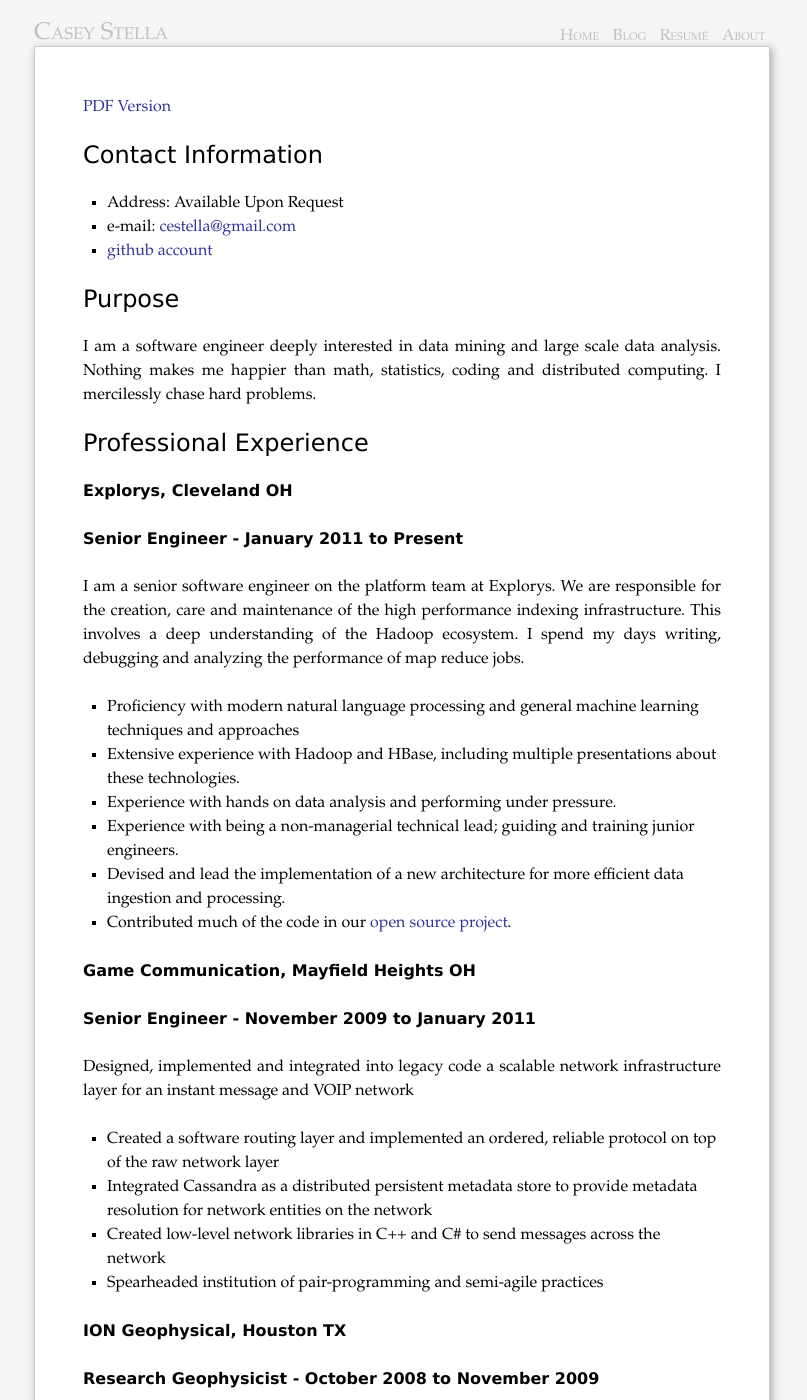
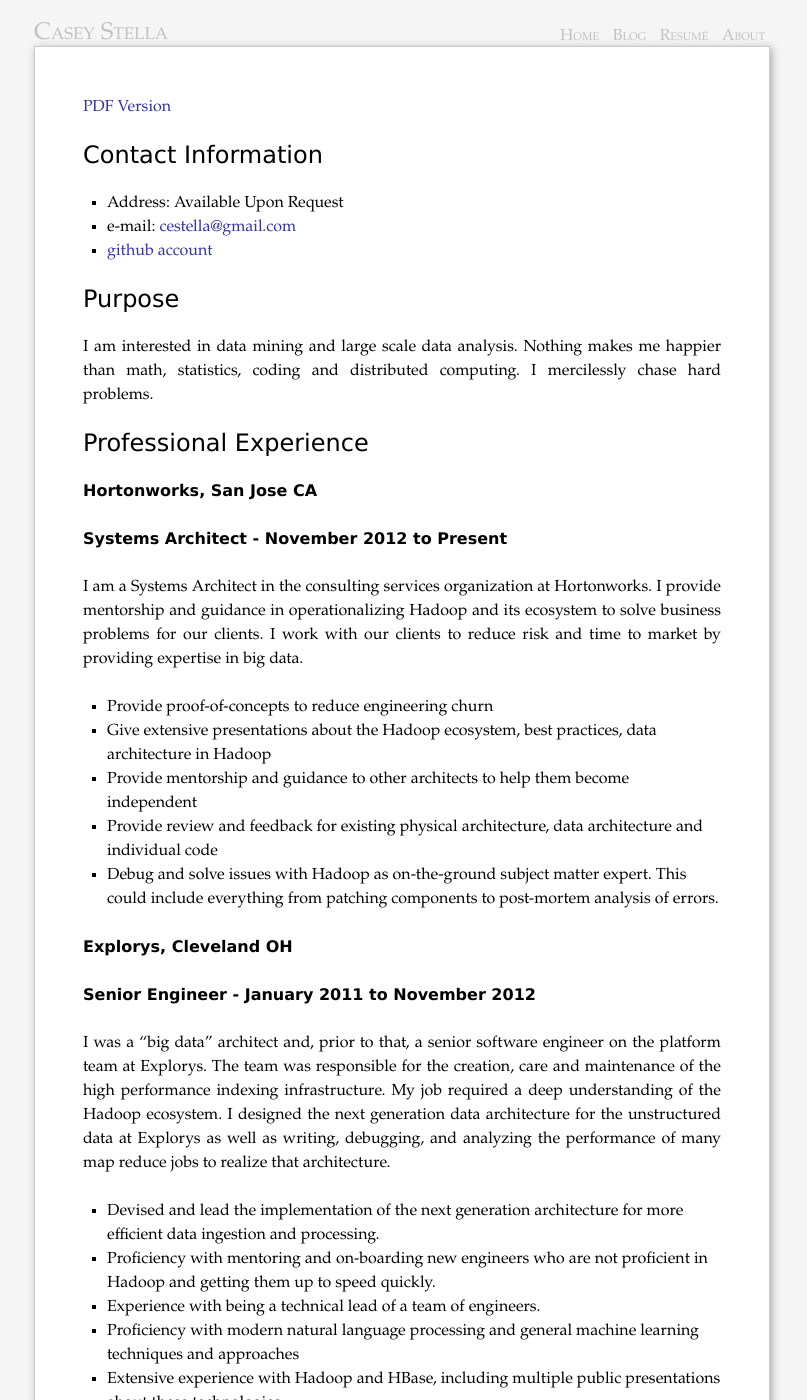
Before and after one commit to cestella/Casey-s-Public-Blog, a Jekyll site: the page built from resume/index.markdown, in a window 1280 px wide and 1400 px high. Shown: the whole window, without its empty margins (238-1045 px from the left). Built offline with Jekyll 4.4.1, drawn with Linux system fonts in a browser that asks for light colours; Markdown is read by kramdown in place of the engine named in the settings; some of the changed text lies outside the part shown.

Commit message:
Updating resume to include hortonworks.

```diff
--- a/resume/index.markdown
+++ b/resume/index.markdown
@@ -18,27 +18,43 @@
 
 Purpose
 =======
-I am a software engineer deeply interested in data mining and large scale data analysis.
+I am interested in data mining and large scale data analysis.
 Nothing makes me happier than math, statistics, coding and distributed computing.
 I mercilessly chase hard problems.
 
 Professional Experience
 =======================
 
+##Hortonworks, San Jose CA
+
+##Systems Architect - November 2012 to Present
+I am a Systems Architect in the consulting services organization at Hortonworks.  I provide
+mentorship and guidance in operationalizing Hadoop and its ecosystem to solve business problems
+for our clients.  I work with our clients to reduce risk and time to market by providing expertise
+in big data.
+
+* Provide proof-of-concepts to reduce engineering churn
+* Give extensive presentations about the Hadoop ecosystem, best practices, data architecture in Hadoop
+* Provide mentorship and guidance to other architects to help them become independent
+* Provide review and feedback for existing physical architecture, data architecture and individual code
+* Debug and solve issues with Hadoop as on-the-ground subject matter expert.  This could include everything from patching components to post-mortem analysis of errors.
+
 ##Explorys, Cleveland OH
 
-##Senior Engineer - January 2011 to Present
-I am a senior software engineer on the platform team at Explorys. We are responsible for the creation, care and
-maintenance of the high performance indexing infrastructure.  This involves a deep understanding
-of the Hadoop ecosystem.  I spend my days writing, debugging and analyzing the performance of map reduce jobs.
+##Senior Engineer - January 2011 to November 2012
+I was a "big data" architect and, prior to that, a senior software engineer on the platform team at Explorys.
+The team was responsible for the creation, care and maintenance of the high performance indexing infrastructure.
+My job required a deep understanding of the Hadoop ecosystem.  I designed the next generation data
+architecture for the unstructured data at Explorys as well as writing, debugging, and analyzing the
+performance of many map reduce jobs to realize that architecture.
 
-* Proficiency with modern natural language processing and general
- machine learning techniques and approaches
-* Extensive experience with Hadoop and HBase, including multiple presentations about these technologies.
+* Devised and lead the implementation of the next generation architecture for more efficient data ingestion and processing.
+* Proficiency with mentoring and on-boarding new engineers who are not proficient in Hadoop and getting them up to speed quickly.
+* Experience with being a technical lead of a team of engineers.
+* Proficiency with modern natural language processing and general machine learning techniques and approaches
+* Extensive experience with Hadoop and HBase, including multiple public presentations about these technologies.
 * Experience with hands on data analysis and performing under pressure.
-* Experience with being a non-managerial technical lead; guiding and training
- junior engineers.
-* Devised and lead the implementation of a new architecture for more efficient data ingestion and processing.
+* Designed and wrote a layer on top of MapReduce to make the task of writing MapReduce jobs easier and more safe for Junior Engineers.
 * Contributed much of the code in our [open source project](http://github.com/ExplorysMedical/Apothecary).
 
 ## Game Communication, Mayfield Heights OH
@@ -107,6 +123,12 @@
 Selected Publications, Patents & Talks
 ======================================
 
+* "Fast Map Reduce over HBase",
+  _Strata/Hadoop World Apache HBase Meetup, NYC_, Invited Talk
+
+* "SYSTEM AND METHOD FOR USING AN EDITABLE LIFECYCLE EVENT DISTRIBUTION LIST WITH A SERVICE METADATA REPOSITORY",
+  _Patent Issued March 27, 2012_, Patent number 8145680, Oracle Corporation
+
 * J. Maurice Rojas, Frederic Bihan, and Casey Stella
     "[Faster Real Feasibility via Circuit Discriminants](/files/papers/faster_real_feasibility_via_circuit_discrimination.pdf)",
     In _Proceedings of ISSAC 2009_, pp. 39-46, ACM Press, 2009
```
Also changed, not shown: other parts of resume/index.markdown (+0 -3 lines), index.markdown (+29 -10 lines), 5 other files.
